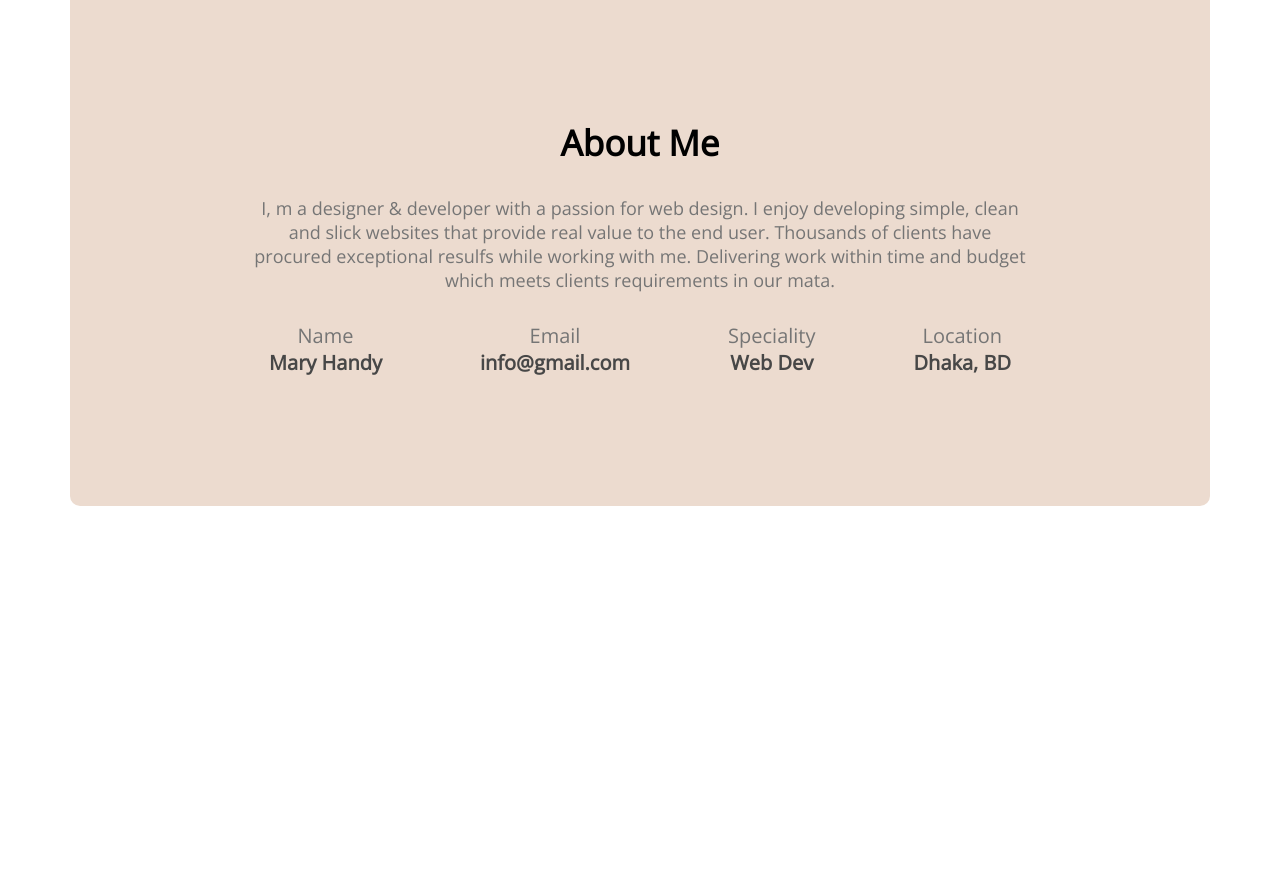
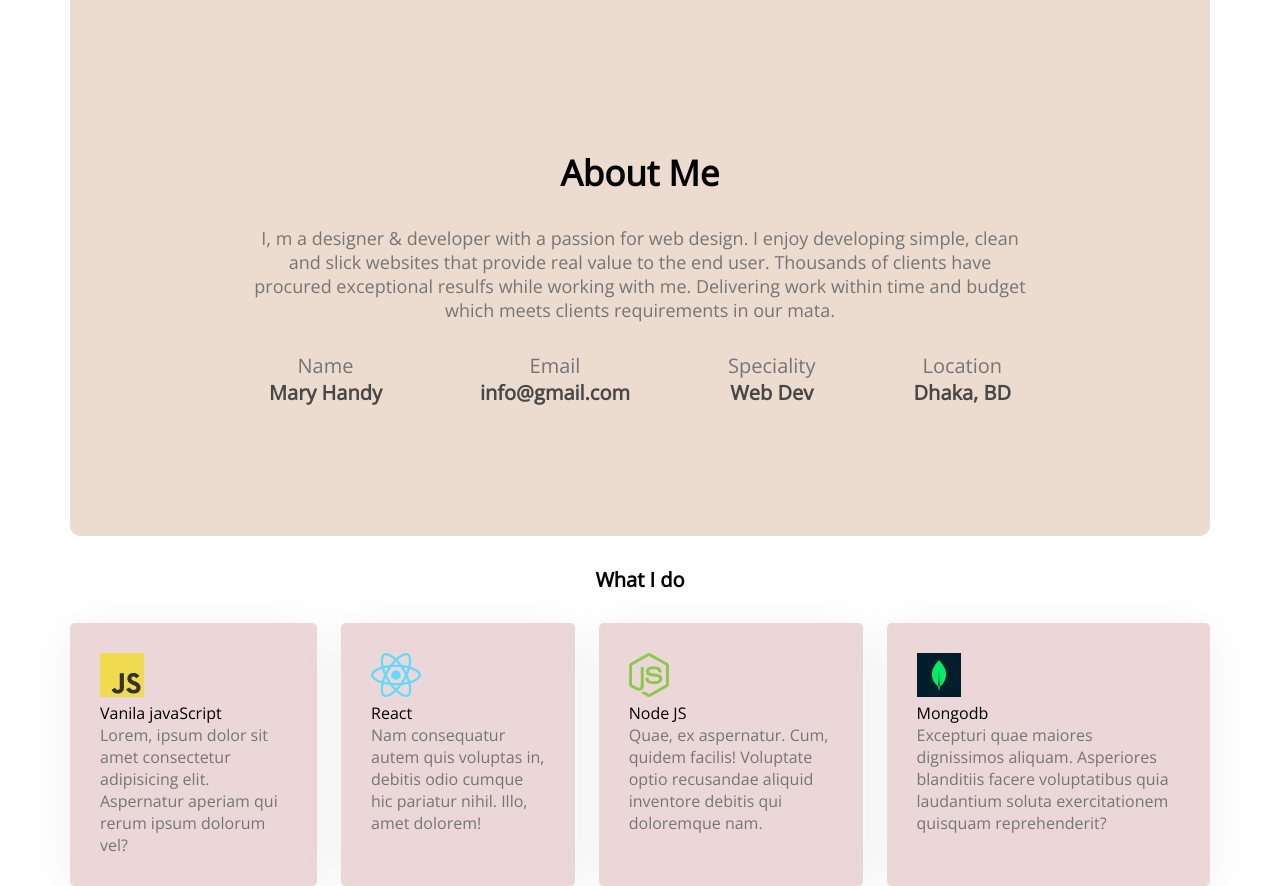
Before and after one commit to zebiburrahman/developer-portfolio, a plain HTML site: page index.html in a window 1280 px wide. Shown: the part 981-1867 px from the top of the page. Before the commit the page ends 1487 px from the top, so only its background shows below. Drawn offline with nearby package versions, Linux system fonts and the light colour scheme.

Commit message:
Half done

```diff
--- a/index.html
+++ b/index.html
@@ -57,6 +57,33 @@
                 </div>
             </div>
         </section>
+        <!-- what i do section -->
+        <section class="What-i-do">
+           <div> <h3>What I do</h3></div>
+            <!-- .skills-container>.skill*4>img+p.skill-title+p.skill-description>lorem15 -->
+            <div class="skills-container">
+                <div class="skill">
+                    <img src="images/icons/js.png" alt="">
+                    <p class="skill-title">Vanila javaScript</p>
+                    <p class="skill-description">Lorem, ipsum dolor sit amet consectetur adipisicing elit. Aspernatur aperiam qui rerum ipsum dolorum vel?</p>
+                </div>
+                <div class="skill">
+                    <img src="images/icons/react.png" alt="">
+                    <p class="skill-title">React</p>
+                    <p class="skill-description">Nam consequatur autem quis voluptas in, debitis odio cumque hic pariatur nihil. Illo, amet dolorem!</p>
+                </div>
+                <div class="skill">
+                    <img src="images/icons/nodejs.png" alt="">
+                    <p class="skill-title">Node JS</p>
+                    <p class="skill-description">Quae, ex aspernatur. Cum, quidem facilis! Voluptate optio recusandae aliquid inventore debitis qui doloremque nam.</p>
+                </div>
+                <div class="skill">
+                    <img src="images/icons/mongo.png" alt="">
+                    <p class="skill-title">Mongodb</p>
+                    <p class="skill-description">Excepturi quae maiores dignissimos aliquam. Asperiores blanditiis facere voluptatibus quia laudantium soluta exercitationem quisquam reprehenderit?</p>
+                </div>
+            </div>
+        </section>
 
     </main>
     <footer>
--- a/styles/portfolio.css
+++ b/styles/portfolio.css
@@ -104,13 +104,45 @@ main {
     display: flex;
     justify-content: space-around;
 }
-.about .info-title{
+
+.about .info-title {
     font-size: 20px;
     color: #757575;
 }
-.info-description{
+
+.info-description {
     font-size: 20px;
     font-weight: 700;
     color: #474747;
 
 }
+
+/* what i do styles */
+.what-i-do {
+    margin-top: 20px;
+}
+
+.skills-container {
+    display: flex;
+    gap: 24px;
+}
+
+.skill {
+    background: #ebd7d7;
+    box-shadow: 0px 6px 50px rgba(0, 0, 0, 0.06);
+    border-radius: 5px;
+    padding: 30px;
+}
+h3{
+    text-align: center;
+    font-weight: 700;
+    font-size: 20px;
+    margin-top: 30px;
+    margin-bottom: 30px;
+}
+
+.skill-description {
+    font-weight: 400;
+    font-size: 16px;
+    color: #757575;
+}
```
